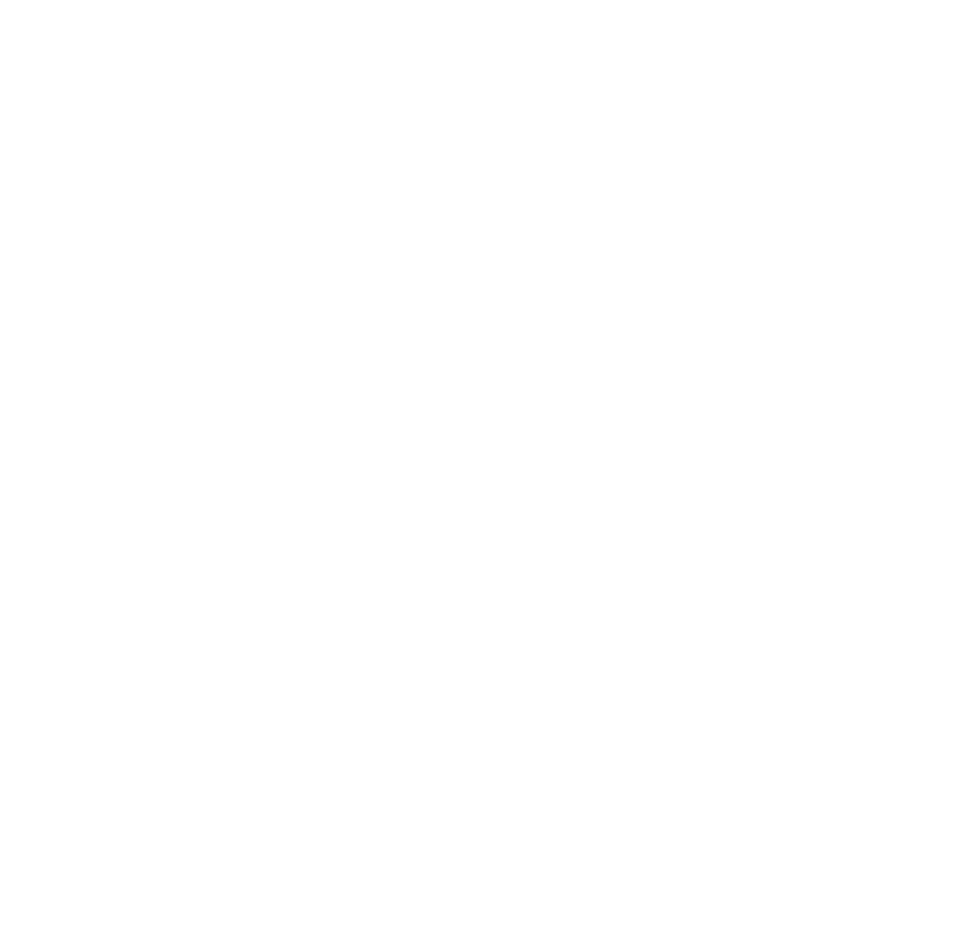
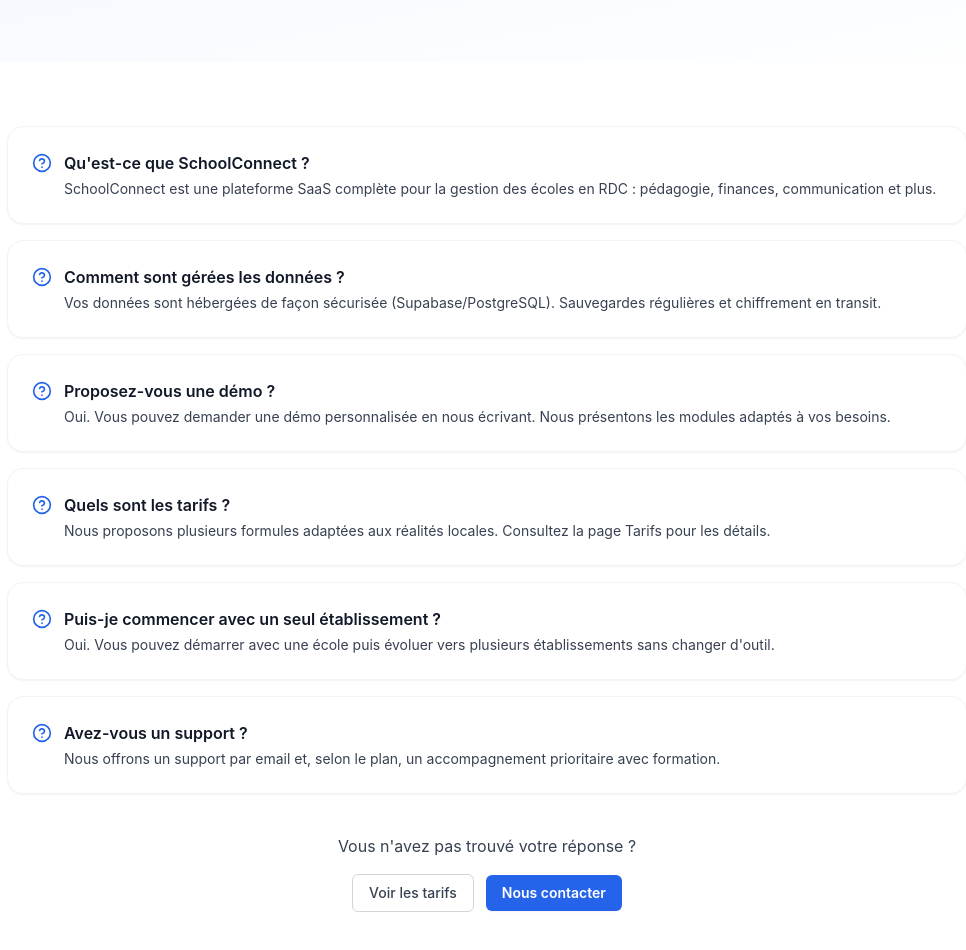
Before and after one commit to TDKasala/schoolconnect101, a React (Vite) app: page /faq in a window 1280 px wide. Before the commit this address had no page. Shown: the part 260-1210 px from the top of the page, without its empty margins (153-1119 px from the left). Before the commit the page ends 800 px from the top, so only its background shows below. Built offline with nearby package versions, Linux system fonts and the light colour scheme.

Commit message:
feat(faq): add FAQ page and /faq route; add FAQ link in Navbar; minor import cleanup

```diff
--- a/src/App.tsx
+++ b/src/App.tsx
@@ -7,6 +7,7 @@
 import Pedagogie from './pages/features/Pedagogie'
 import Finances from './pages/features/Finances'
 import Tarifs from './pages/Tarifs'
+import FAQ from './pages/FAQ'
 
 function App() {
   return (
@@ -18,6 +19,7 @@
         <Route path="/fonctionnalites/pedagogie" element={<Pedagogie />} />
         <Route path="/fonctionnalites/finances" element={<Finances />} />
         <Route path="/tarifs" element={<Tarifs />} />
+        <Route path="/faq" element={<FAQ />} />
       </Routes>
       <PWAPrompt />
     </BrowserRouter>
--- a/src/components/landing/Navbar.tsx
+++ b/src/components/landing/Navbar.tsx
@@ -21,6 +21,7 @@
               <Link to="/avantages" className="hover:text-gray-900">Avantages</Link>
               <a href="#modules" className="hover:text-gray-900">Modules</a>
               <Link to="/tarifs" className="hover:text-gray-900">Tarifs</Link>
+              <Link to="/faq" className="hover:text-gray-900">FAQ</Link>
               <Link to="/contact" className="hover:text-gray-900">Contact</Link>
             </nav>
 
@@ -43,6 +44,7 @@
               <Link to="/avantages" className="block">Avantages</Link>
               <a href="#modules" className="block">Modules</a>
               <Link to="/tarifs" className="block">Tarifs</Link>
+              <Link to="/faq" className="block">FAQ</Link>
               <Link to="/contact" className="block">Contact</Link>
               <div className="pt-2 flex gap-3">
                 <a href="mailto:contact@schoolconnect.cd?subject=Demande%20de%20d%C3%A9mo" className="text-gray-700">Demander une démo</a>
--- /dev/null
+++ b/src/pages/FAQ.tsx
@@ -0,0 +1,72 @@
+import { HelpCircle } from 'lucide-react'
+import { Link } from 'react-router-dom'
+
+export default function FAQ() {
+  const faqs = [
+    {
+      q: "Qu'est-ce que SchoolConnect ?",
+      a: "SchoolConnect est une plateforme SaaS complète pour la gestion des écoles en RDC : pédagogie, finances, communication et plus.",
+    },
+    {
+      q: 'Comment sont gérées les données ?',
+      a: "Vos données sont hébergées de façon sécurisée (Supabase/PostgreSQL). Sauvegardes régulières et chiffrement en transit.",
+    },
+    {
+      q: 'Proposez-vous une démo ?',
+      a: "Oui. Vous pouvez demander une démo personnalisée en nous écrivant. Nous présentons les modules adaptés à vos besoins.",
+    },
+    {
+      q: 'Quels sont les tarifs ?',
+      a: "Nous proposons plusieurs formules adaptées aux réalités locales. Consultez la page Tarifs pour les détails.",
+    },
+    {
+      q: "Puis-je commencer avec un seul établissement ?",
+      a: "Oui. Vous pouvez démarrer avec une école puis évoluer vers plusieurs établissements sans changer d'outil.",
+    },
+    {
+      q: 'Avez-vous un support ?',
+      a: "Nous offrons un support par email et, selon le plan, un accompagnement prioritaire avec formation.",
+    },
+  ] as const
+
+  return (
+    <main className="pt-20">
+      {/* Hero */}
+      <section className="bg-gradient-to-br from-primary-50 to-white py-12 md:py-16 text-center">
+        <div className="max-w-5xl mx-auto px-4 sm:px-6 lg:px-8">
+          <p className="inline-flex items-center gap-2 text-xs bg-primary-50 text-primary-700 px-3 py-1 rounded-full mb-3">Aide</p>
+          <h1 className="text-3xl md:text-4xl font-extrabold text-gray-900">Questions fréquentes</h1>
+          <p className="mt-3 text-gray-600 max-w-2xl mx-auto">Tout ce qu'il faut savoir pour bien démarrer avec SchoolConnect.</p>
+        </div>
+      </section>
+
+      {/* FAQ list */}
+      <section className="py-12 md:py-16">
+        <div className="max-w-5xl mx-auto px-4 sm:px-6 lg:px-8">
+          <div className="space-y-4">
+            {faqs.map((f) => (
+              <div key={f.q} className="rounded-2xl bg-white p-6 shadow-sm border border-gray-100">
+                <div className="flex items-start gap-3">
+                  <HelpCircle className="h-5 w-5 text-primary-600 mt-0.5" />
+                  <div>
+                    <h3 className="font-semibold text-gray-900">{f.q}</h3>
+                    <p className="mt-1 text-gray-700 text-sm">{f.a}</p>
+                  </div>
+                </div>
+              </div>
+            ))}
+          </div>
+
+          {/* Extra help */}
+          <div className="mt-10 text-center">
+            <p className="text-gray-700">Vous n'avez pas trouvé votre réponse ?</p>
+            <div className="mt-4 flex items-center justify-center gap-3">
+              <Link to="/tarifs" className="inline-flex items-center rounded-md border border-gray-300 px-4 py-2 text-sm font-medium text-gray-700 hover:bg-gray-50">Voir les tarifs</Link>
+              <a href="mailto:contact@schoolconnect.cd?subject=Question%20-%20SchoolConnect" className="inline-flex items-center rounded-md bg-blue-600 px-4 py-2 text-sm font-semibold text-white shadow-sm hover:bg-blue-500">Nous contacter</a>
+            </div>
+          </div>
+        </div>
+      </section>
+    </main>
+  )
+}
```
